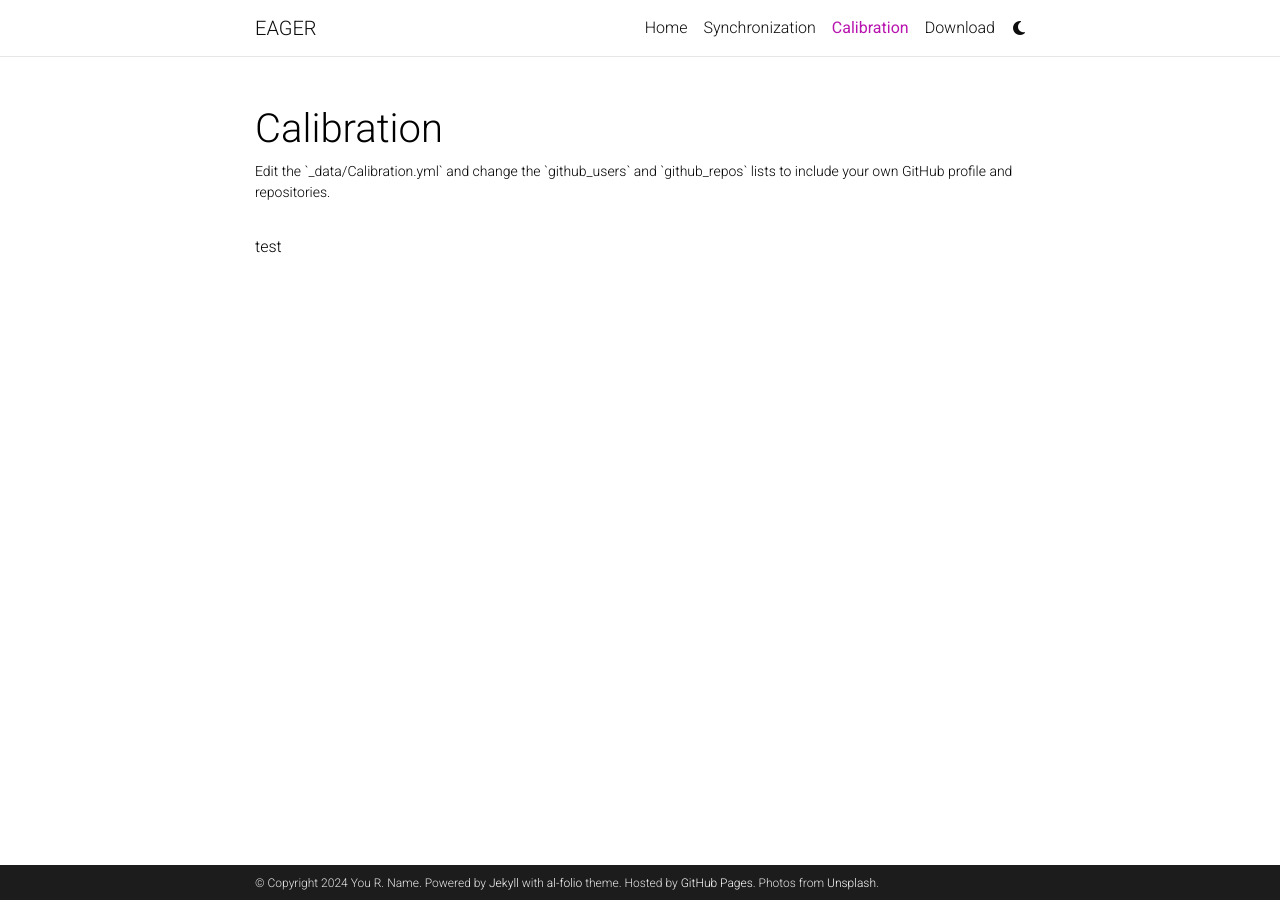
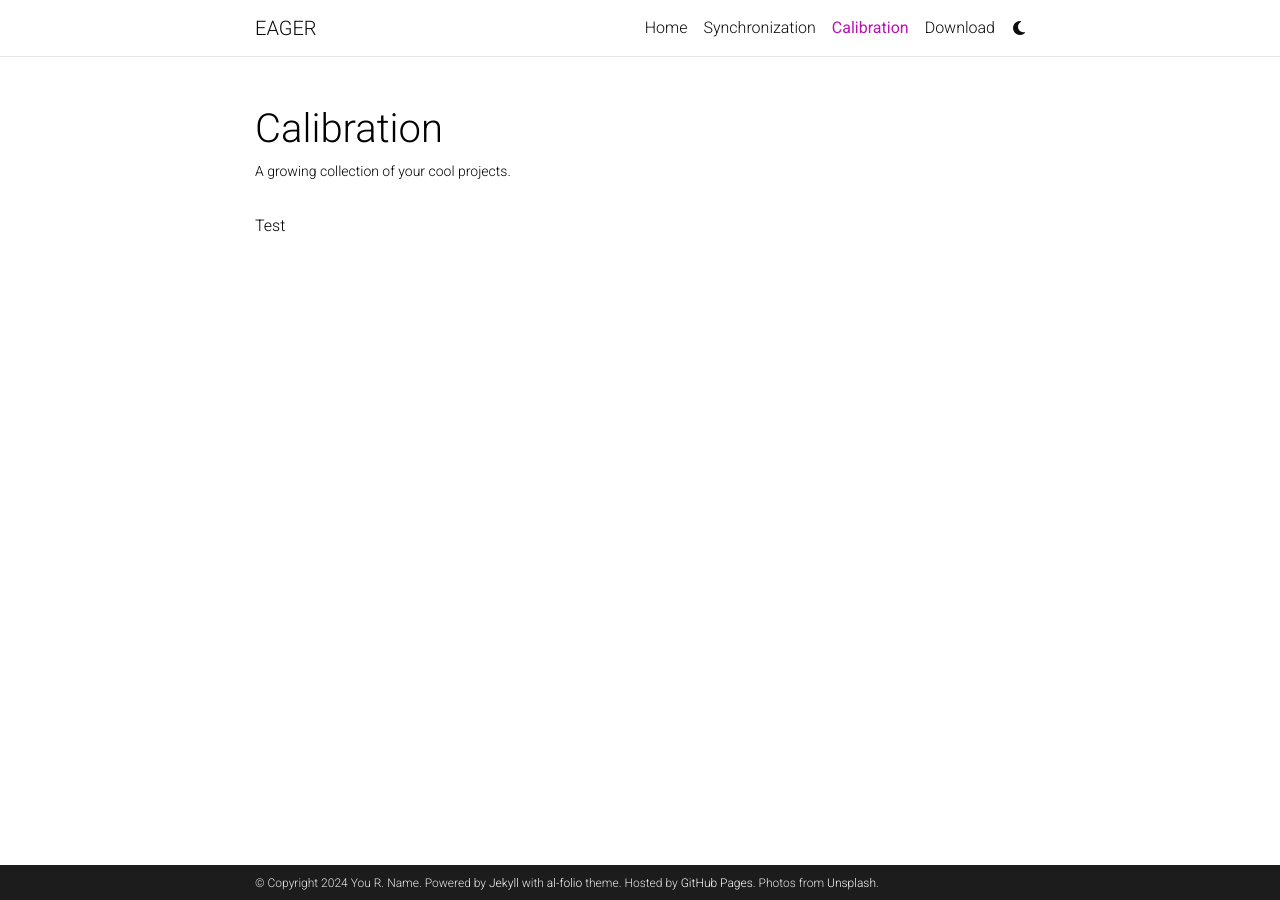
Before and after one commit to DARoSLab/cear, a Jekyll site: the page built from _pages/Calibration.md, in a window 1280 px wide. Built offline with Jekyll 4.4.1, drawn with Linux system fonts in a browser that asks for light colours; comment, search, counter and statistics services are not loaded; a style sheet for code colours, icons or effects is not loaded.

Commit message:
Update Calibration.md

```diff
--- a/_pages/Calibration.md
+++ b/_pages/Calibration.md
@@ -1,11 +1,11 @@
 ---
 layout: page
+title: Calibration
 permalink: /Calibration/
-title: Calibration
-description: Edit the `_data/Calibration.yml` and change the `github_users` and `github_repos` lists to include your own GitHub profile and repositories.
+description: A growing collection of your cool projects.
 nav: true
 nav_order: 4
+horizontal: false
 ---
 
-
-test
+Test
```
